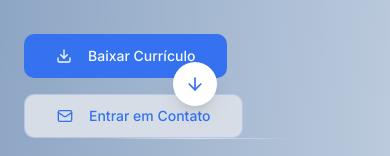
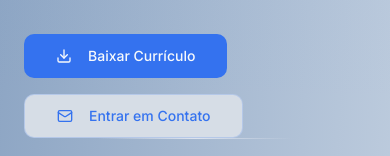
Before and after one commit to GabrielNunes5/portfolio, a React (Vite) app: page / in a window 390 px wide. Shown: the part 744-900 px from the top of the page. Built offline with nearby package versions, Linux system fonts and the light colour scheme.

Commit message:
fix: :bug: oculta botão de rolagem em telas menores para melhor responsividade

```diff
--- a/src/components/Hero.tsx
+++ b/src/components/Hero.tsx
@@ -80,7 +80,7 @@ const Hero = () => {
         </div>
       </div>
 
-      <div className="absolute bottom-8 left-0 right-0 flex justify-center animate-fade-in">
+      <div className="hidden sm:flex absolute bottom-8 left-0 right-0 justify-center animate-fade-in">
         <button
           onClick={() => {
             const aboutSection = document.getElementById('about');
```
